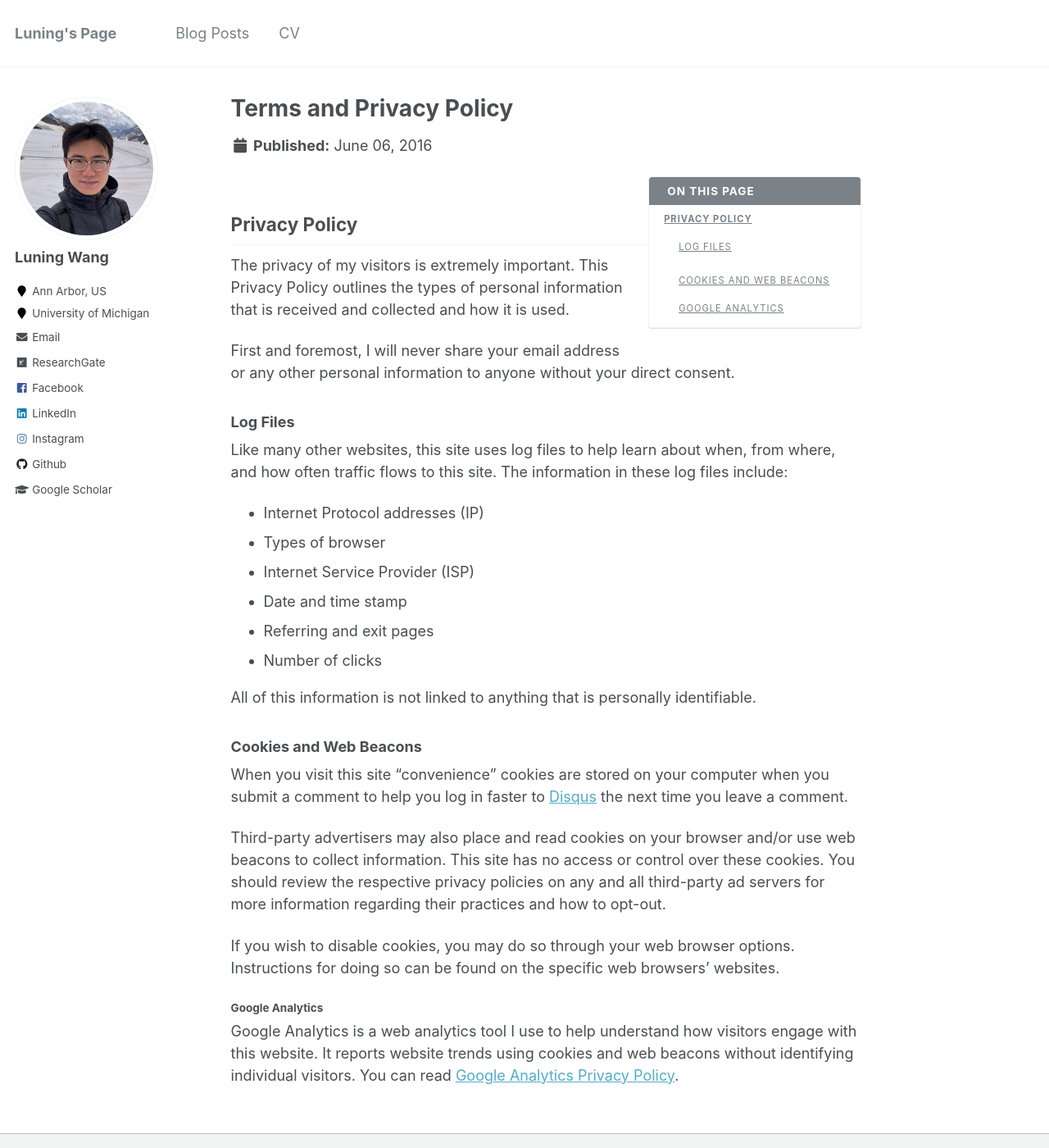
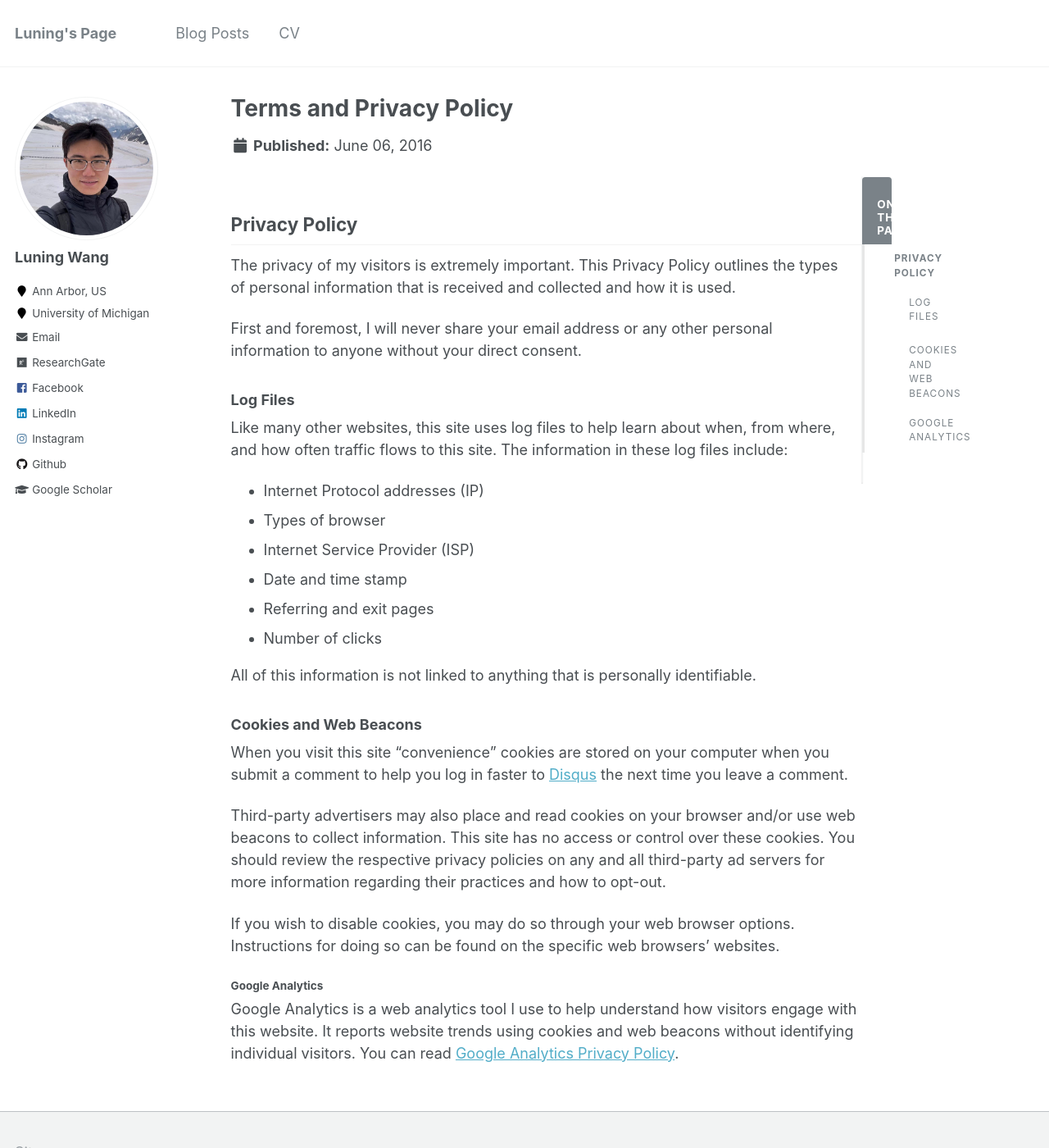
Before and after one commit to wln20/wln20.github.io, a Jekyll site: the page built from _pages/terms.md, in a window 1280 px wide and 1400 px high. Shown: the whole window at 82% size. Built offline with Jekyll 4.4.1, drawn with Linux system fonts in a browser that asks for light colours.

Commit message:
Refactor sidebar styles and add markdown table of contents

```diff
--- a/assets/css/main.scss
+++ b/assets/css/main.scss
@@ -40,21 +40,18 @@
 @import "vendor/magnific-popup/magnific-popup";
 @import "print";
 
-.sidebar__right {
-  width: 260px;
+#markdown-toc {
+  border-left: 3px solid #e6e6e6;
+  padding-left: 1rem;
+  margin-bottom: 2rem;
+  font-size: 0.95rem;
+  line-height: 1.7;
 }
 
-.toc__menu {
-  font-size: 0.9rem;
-  line-height: 1.6;
-}
-
-.toc__menu li {
+#markdown-toc li {
   margin-bottom: 0.3rem;
 }
 
-.sidebar__right.sticky {
-  top: 2em;
-  max-height: 90vh;
-  overflow-y: auto;
+#markdown-toc a {
+  text-decoration: none;
 }
```
